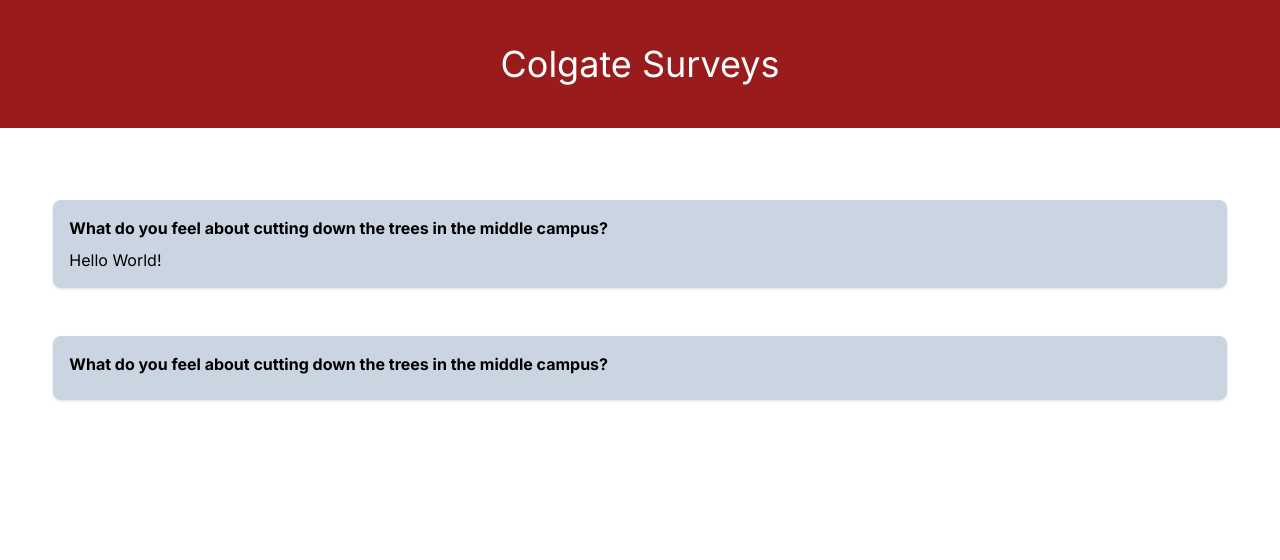
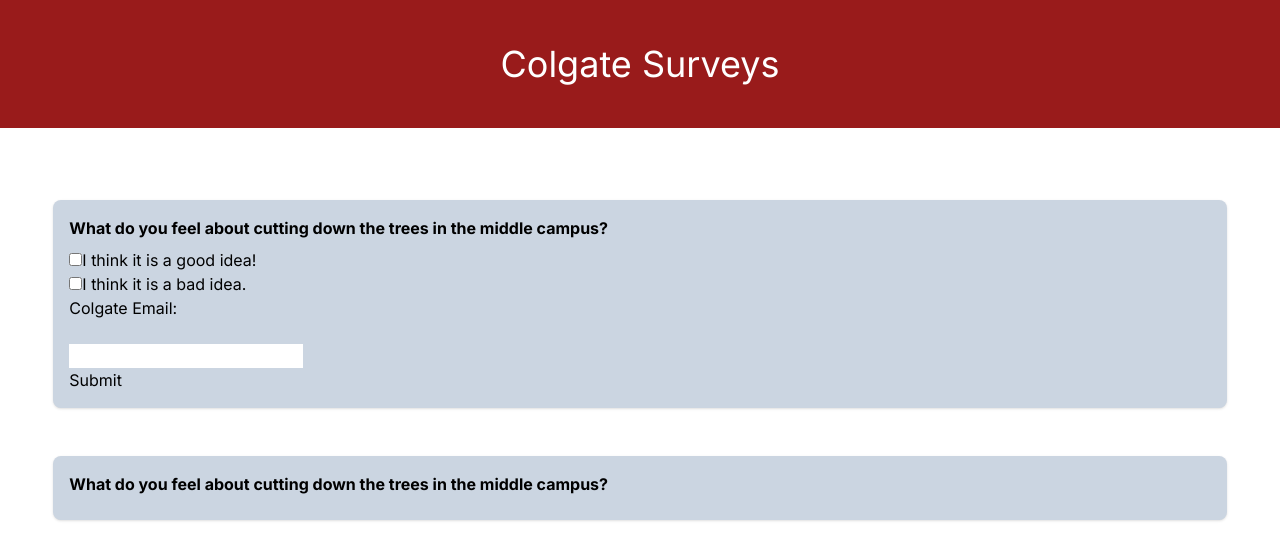
Before and after one commit to ramananj34/hack-app, a Next.js app: page / in a window 1280 px wide. Both pictures are taken after a click on the element 639 px from the left and 232 px from the top of the page. Shown: the top 560 px of the page. Built offline with nearby package versions, Linux system fonts and the light colour scheme.

Commit message:
More advanced button

```diff
--- a/components/Expandable-Button.js
+++ b/components/Expandable-Button.js
@@ -13,10 +13,27 @@
 
     <div className="bg-slate-300 w-11/12 p-4 rounded-lg shadow cursor-pointer mx-auto" onClick={toggleExpanded}>
         <h2 class="text-black font-bold mb-2">What do you feel about cutting down the trees in the middle campus?</h2>
+
         {expanded && (
-        <div class="content">
-          Hello World!
-        </div>
+            <form>
+                <label for="option1">
+                    <input type="checkbox" id="option1" name="option" value="option1" />
+                    I think it is a good idea!
+                </label>
+                <br/>
+
+                <label for="option2">
+                    <input type="checkbox" id="option2" name="option" value="option2" />
+                    I think it is a bad idea.
+                </label>
+                <br/>
+                <p>Colgate Email: </p>
+                <br/>
+                <input />
+                <br />
+
+                <input type="submit" value="Submit" />
+            </form>
         )}
       </div>
   );
```
